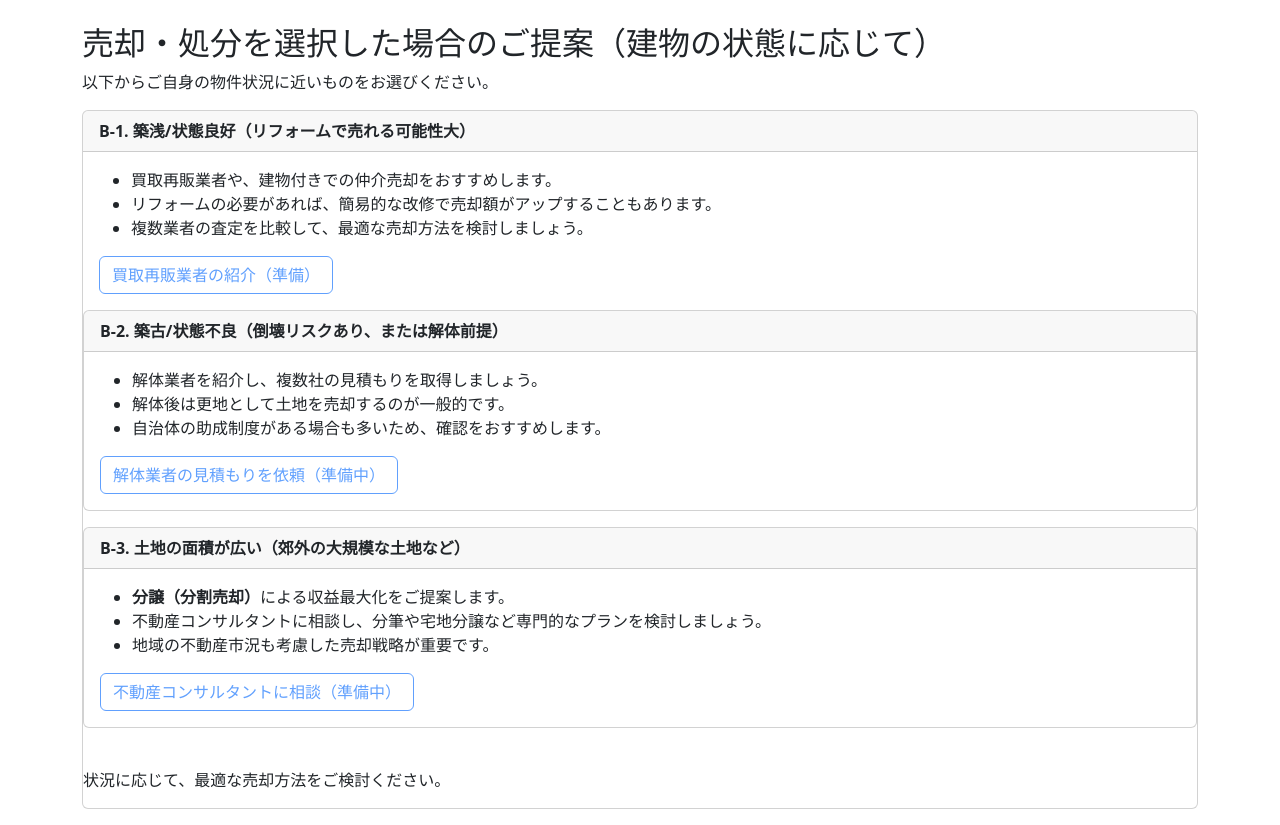
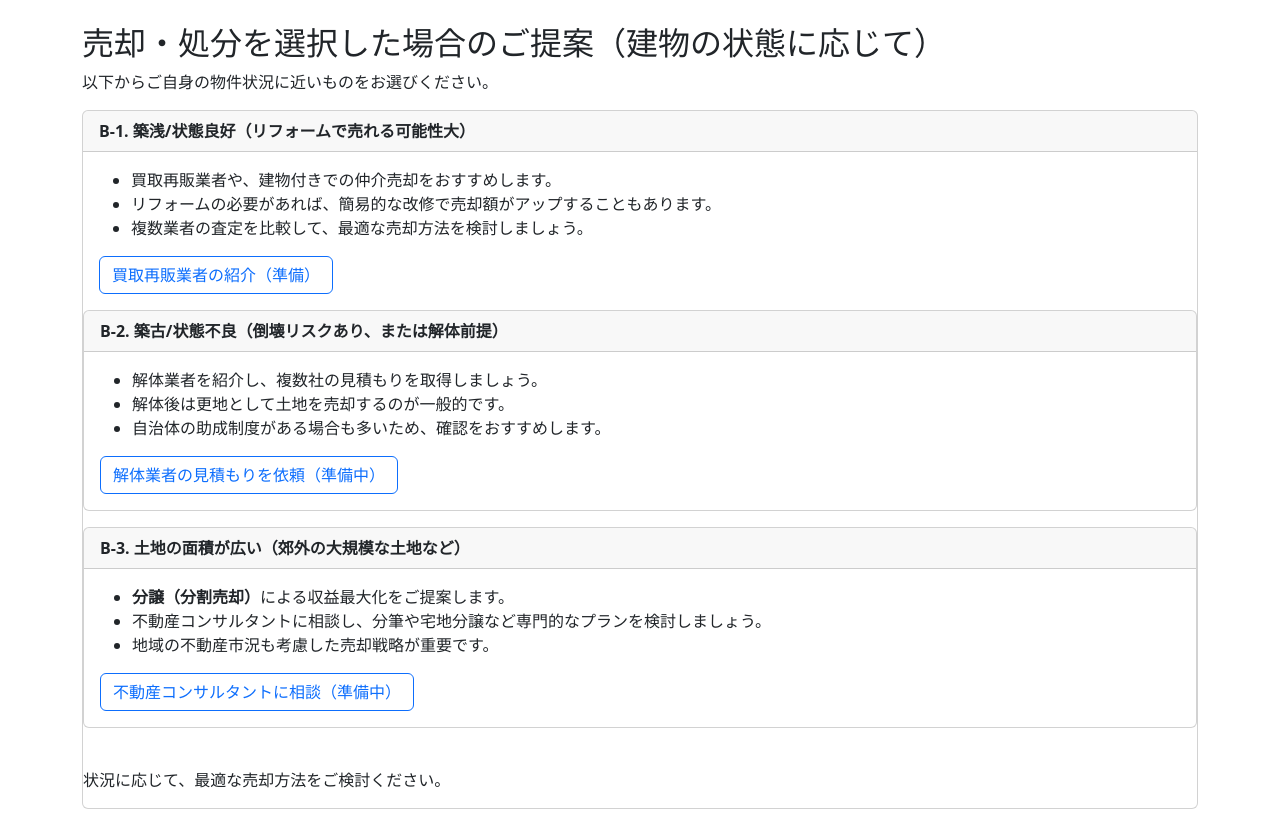
Before and after one commit to 1F10230292/portfolio-project-g13, a Django app: page /house/1/reform/ in a window 1280 px wide. Shown: the part 56-881 px from the top of the page. Run offline with Django 5.2, Linux system fonts and the light colour scheme; a user stored in the database is signed in; tables that the repository leaves empty hold one stand-in row (values such as "Sample post"); some libraries are stand-ins or nearby versions.

Commit message:
urlに飛ぶための設定変更
少しだけurlとbootstrapを変更しました。

```diff
--- a/project/templates/project/house_reform.html
+++ b/project/templates/project/house_reform.html
@@ -12,7 +12,7 @@
       <li>リフォームの必要があれば、簡易的な改修で売却額がアップすることもあります。</li>
       <li>複数業者の査定を比較して、最適な売却方法を検討しましょう。</li>
     </ul>
-    <a href="{% url 'project:house_reform_b1' inheritance.pk %}" class="btn btn-outline-primary disabled">買取再販業者の紹介（準備）</a>
+    <a href="{% url 'project:house_reform_b1' inheritance.pk %}" class="btn btn-outline-primary">買取再販業者の紹介（準備）</a>
 
 </div>
 
@@ -24,7 +24,7 @@
       <li>解体後は更地として土地を売却するのが一般的です。</li>
       <li>自治体の助成制度がある場合も多いため、確認をおすすめします。</li>
     </ul>
-    <a href="{% url 'project:house_reform_b2' inheritance.pk %}" class="btn btn-outline-primary disabled">解体業者の見積もりを依頼（準備中）</a>
+    <a href="{% url 'project:house_reform_b2' inheritance.pk %}" class="btn btn-outline-primary">解体業者の見積もりを依頼（準備中）</a>
   </div>
 </div>
 
@@ -36,7 +36,7 @@
       <li>不動産コンサルタントに相談し、分筆や宅地分譲など専門的なプランを検討しましょう。</li>
       <li>地域の不動産市況も考慮した売却戦略が重要です。</li>
     </ul>
-    <a href="{% url 'project:house_reform_b3' inheritance.pk %}" class="btn btn-outline-primary disabled">不動産コンサルタントに相談（準備中）</a>
+    <a href="{% url 'project:house_reform_b3' inheritance.pk %}" class="btn btn-outline-primary">不動産コンサルタントに相談（準備中）</a>
   </div>
 </div>
 
--- a/project/urls.py
+++ b/project/urls.py
@@ -24,7 +24,7 @@ urlpatterns = [
     path('house/<int:pk>/renovation/', views.renovation_guide, name='renovation_guide'),
     path('house/<int:pk>/reform_guide/', views.reform_guide, name='reform_guide'),
     path('house/<int:pk>/private_lodging/', views.private_lodging, name='private_lodging'),
-    path("house/<int:pk>/reform/b1/", views.house_reform_b1, name="house_reform_b1"),
-    path("house/<int:pk>/reform/b2/", views.house_reform_b2, name="house_reform_b2"),
-    path("house/<int:pk>/reform/b3/", views.house_reform_b3, name="house_reform_b3"),
+    path("house/<int:pk>/house_reform_b1/", views.house_reform_b1, name="house_reform_b1"),
+    path("house/<int:pk>/house_reform_b2/", views.house_reform_b2, name="house_reform_b2"),
+    path("house/<int:pk>/house_reform_b3/", views.house_reform_b3, name="house_reform_b3"),
 ]
```
